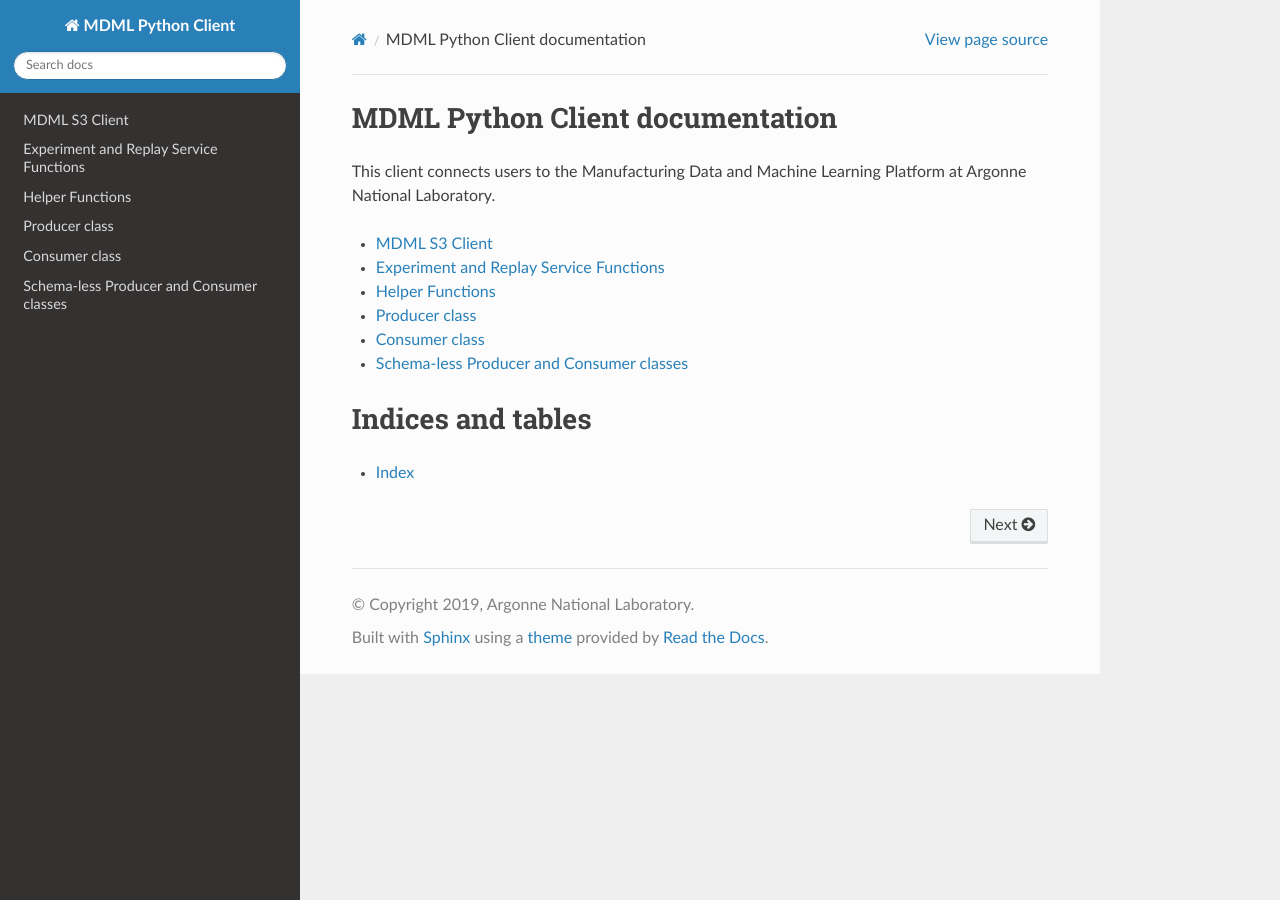
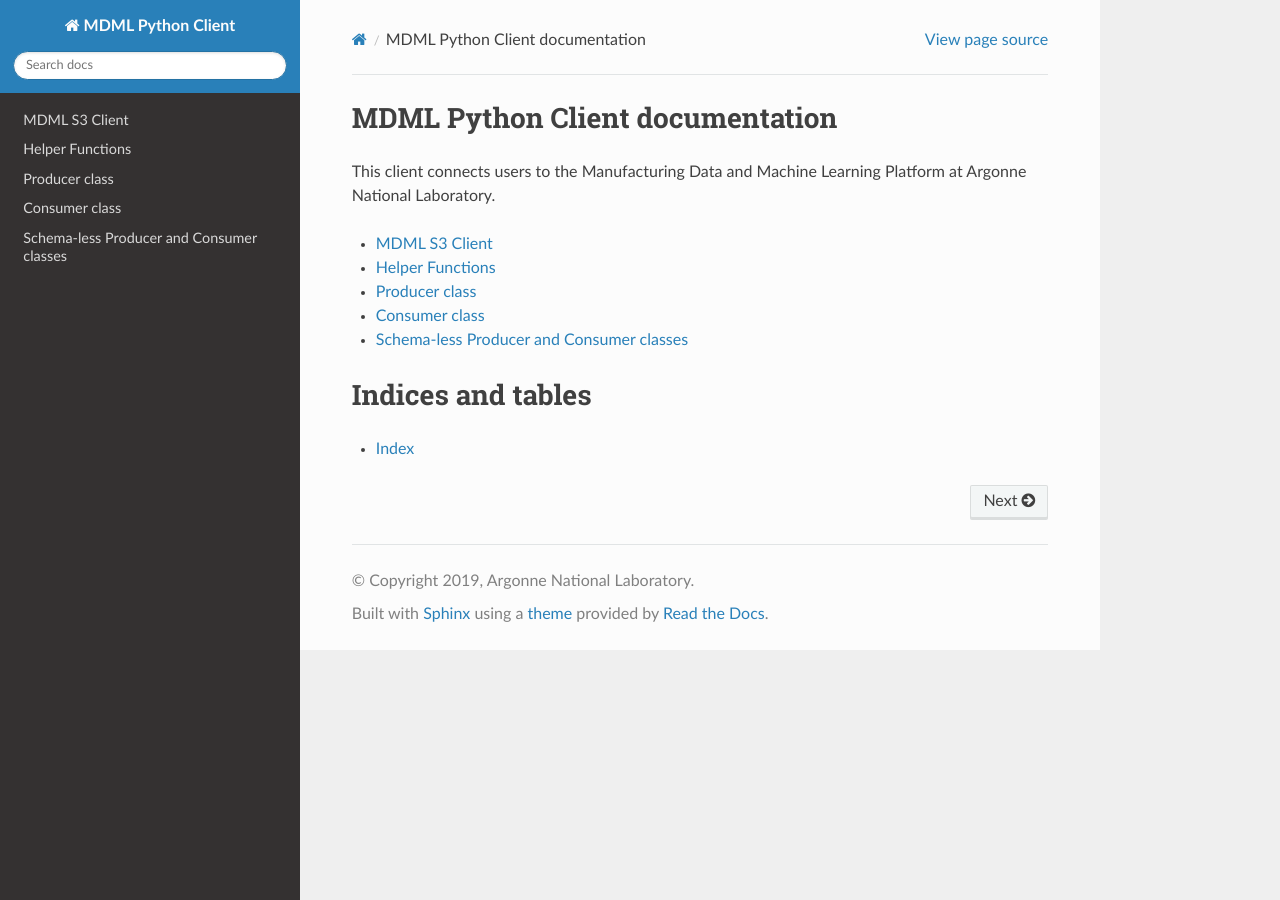
Before and after one commit to anl-mdml/MDML_Client, a Sphinx documentation site: the page built from docs/index.rst, in a window 1280 px wide. Built offline with Sphinx 7.4.7 and the Read the Docs theme 2.0.0, drawn with Linux system fonts in a browser that asks for light colours; pages that are not in the unit, such as notebooks, are missing from menus.

Commit message:
Update client.rst

```diff
--- a/docs/client.rst
+++ b/docs/client.rst
@@ -7,12 +7,6 @@ This is used for "coat-checking" large files.
 .. autoclass:: mdml_client.kafka_mdml_s3_client
    :members:
 
-Experiment and Replay Service Functions
-===============================
-
-.. autofunction:: mdml_client.start_experiment
-.. autofunction:: mdml_client.stop_experiment
-.. autofunction:: mdml_client.replay_experiment
 
 Helper Functions
 ================
```
